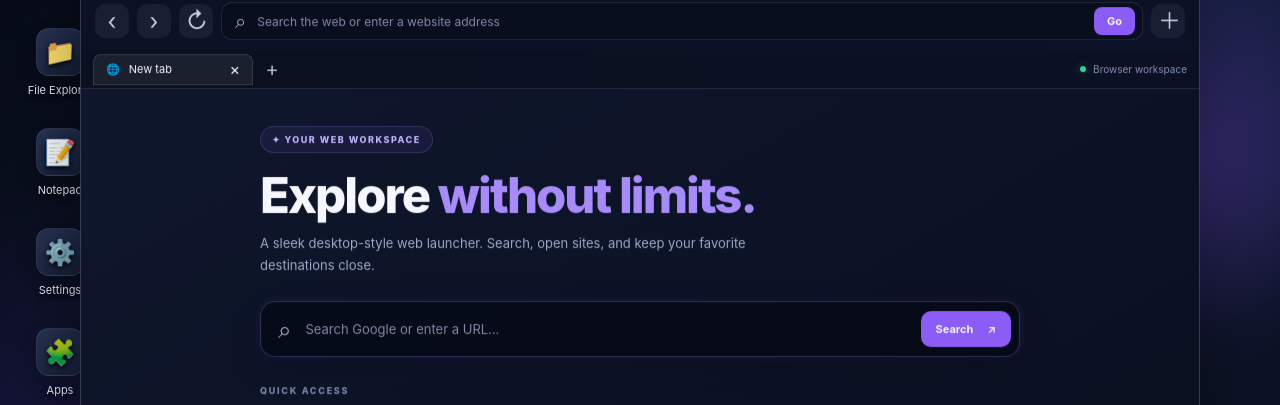
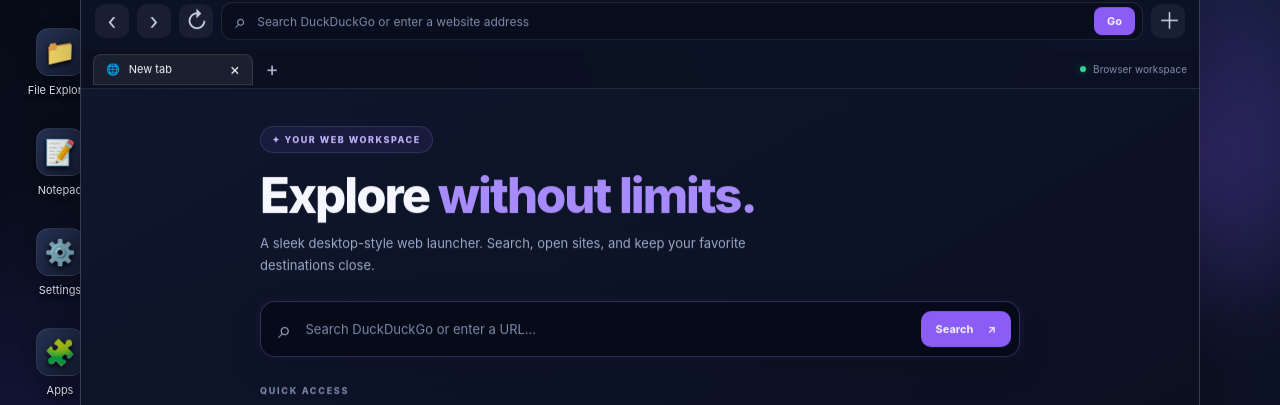
Before and after one commit to httth4099-lab/ProxyOS, a plain HTML site: page index.html in a window 1280 px wide. Shown: the part 103-508 px from the top of the page. Drawn offline with Linux system fonts and the light colour scheme.

Commit message:
index.html

```diff
--- a/index.html
+++ b/index.html
@@ -45,7 +45,7 @@
         <button class="round-tool" id="refreshButton" title="Refresh">↻</button>
         <form class="address-form" id="addressForm">
           <span class="lock-mark">⌕</span>
-          <input id="addressInput" autocomplete="url" placeholder="Search the web or enter a website address">
+          <input id="addressInput" autocomplete="url" placeholder="Search DuckDuckGo or enter a website address">
           <button class="go-button" type="submit">Go</button>
         </form>
         <button class="round-tool" id="newTabButton" title="New tab">＋</button>
@@ -63,7 +63,7 @@
           <p class="welcome-sub">A sleek desktop-style web launcher. Search, open sites, and keep your favorite destinations close.</p>
           <form class="hero-search" id="heroSearch">
             <span>⌕</span>
-            <input id="heroInput" placeholder="Search Google or enter a URL…" aria-label="Search the web">
+            <input id="heroInput" placeholder="Search DuckDuckGo or enter a URL…" aria-label="Search DuckDuckGo">
             <button type="submit">Search <b>↗</b></button>
           </form>
           <div class="quick-label">QUICK ACCESS</div>
```
